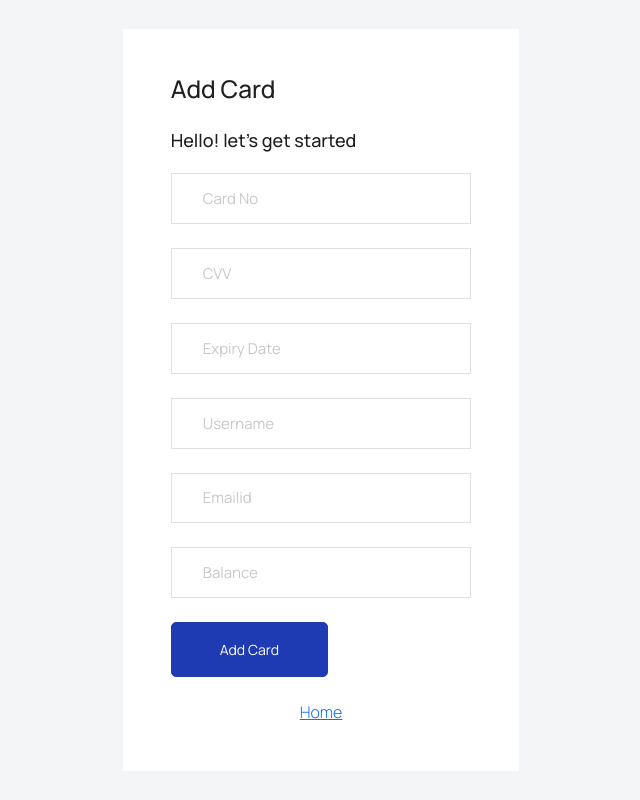
After one commit to lavsharmaa/ccl-mini-project, a Flask app: page /add_card in a window 1280 px wide. The commit adds this page. Shown: the whole page, without its empty margins (319-959 px from the left). Run offline with Flask 2, Linux system fonts and the light colour scheme; some libraries are stand-ins or nearby versions.

Commit message:
add card functionality

```diff
--- a/app.py
+++ b/app.py
@@ -25,10 +25,10 @@ device = '/dev/ttyACM0' #this will have to be changed to the serial port you are
 
 # azure database
 # Update connection string information
-host = "<host_name>"
-dbname = "<db_name>"
-user = "<user_name>"
-password = "<passowrd>"
+host = "cclproject.postgres.database.azure.com"
+dbname = "postgres"
+user = "cclproject@cclproject"
+password = "SmartCardSystem123"
 sslmode = "require"
 
 # Construct connection string
@@ -266,7 +266,7 @@ def store_signin():
         finally:
             # closing database connection.
             if (connection):
-                #cursor.close()
+                # cursor.close()
                 connection.close()
                 print("PostgreSQL connection is closed")
                 render_template("store/login/store_login.html")
@@ -284,6 +284,7 @@ def signup():
         emailid = request.form['emailid']
         dateofbirth = request.form['dateofbirth']
         password = request.form['password']
+        mobileno = request.form['mobileno']
 
         # try:
         # connection = psycopg2.connect(user="root",
@@ -298,9 +299,9 @@ def signup():
         cursor = connection.cursor()
 
         sql_insert_query = """INSERT INTO users(
-	username, firstname, lastname, emailid, dateofbirth, password)
-	VALUES (%s, %s, %s, %s, %s, %s);"""
-        record_to_insert = (username, firstname, lastname, emailid, dateofbirth, password)
+	username, firstname, lastname, emailid, mobileno, dateofbirth, password, OTP)
+	VALUES (%s, %s, %s, %s, %s, %s, %s, %s);"""
+        record_to_insert = (username, firstname, lastname, emailid, mobileno, dateofbirth, password, 'NULL')
         print(record_to_insert)
         cursor.execute(sql_insert_query, record_to_insert)
         connection.commit()
@@ -477,7 +478,7 @@ def make_payment():
         mobileno = "+91"+mobileno
         print("Mobile no=", mobileno)
         message = client.messages.create(
-                              messaging_service_sid='<message_sid>',
+                              messaging_service_sid='MGa9dd1f5cab1da2f0ec8b04f16446771f',
                               body=f'Your OTP is {random_str}',
                               to=f'{mobileno}'
                           )
@@ -562,6 +563,64 @@ def verify_otp():
             return "Wrong OTP"
     return render_template('payment/verify_otp.html')
 
+@app.route('/insert', methods = ['GET','POST'])
+def insert_card():
+    connection = psycopg2.connect(conn_string)
+    print("Connection established")
+
+    cursor = connection.cursor()
+
+    if request.method == "POST":
+        cardno = request.form['cardno']
+        cvv = request.form["cvv"]
+        expirydate = request.form["expirydate"]
+        username = request.form["username"]
+        emailid = request.form["emailid"]
+        balance = request.form["balance"]
+        card_entry = """INSERT INTO cards(cardno, cvv, expiry, username, emailid, balance,
+        active) VALUES(%s, %s, %s, %s, %s, %s, %s);"""
+        card_values = (cardno, cvv, expirydate, username, emailid, balance, True)
+        cursor.execute(card_entry, card_values)
+        print("Added successfully")
+        connection.commit()
+
+    return render_template('store/store_dashboard.html')
+
+@app.route('/add_card')
+def add_card():
+    return render_template('store/cards/add_card.html')
+
+@app.route('/load_balance')
+def load_balance():
+    return render_template('store/cards/load_balance.html')
+
+@app.route('/balance', methods = ['GET','POST'])
+def balance():
+    connection = psycopg2.connect(conn_string)
+    print("Connection established")
+
+    cursor = connection.cursor()
+
+    if request.method == "POST":
+        username = request.form['username']
+        amount = request.form["amount"]
+        perUsername = (username,)
+        # fetch the balance
+        fetch = """SELECT cards.balance, cards.username FROM cards WHERE username = %s;"""
+        cursor.execute(fetch, perUsername)
+        query = cursor.fetchone()
+        balance = query[0]
+        connection.commit()
+        print("Balance=", balance)
+        new_balance = balance + int(amount)
+        # add the balance
+        add_money = """ UPDATE cards
+                SET balance = %s
+                WHERE username = %s"""
+        cursor.execute(add_money, (new_balance, username))
+        connection.commit()
+        return render_template("store/store_dashboard.html")
+
 @app.route('/logout')
 def logout():
     session.pop('logged_in', None)
--- /dev/null
+++ b/templates/store/cards/add_card.html
@@ -0,0 +1,85 @@
+<!DOCTYPE html>
+<html lang="en">
+
+<head>
+  <!-- Required meta tags -->
+  <meta charset="utf-8">
+  <meta name="viewport" content="width=device-width, initial-scale=1, shrink-to-fit=no">
+  <title>Store | Add Card</title>
+  <!-- plugins:css -->
+  <link rel="stylesheet" type="text/css" href="{{ url_for('static', filename='newlogin/vendors/feather/feather.css') }}">
+  <link rel="stylesheet" type="text/css" href="{{ url_for('static', filename='newlogin/vendors/mdi/css/materialdesignicons.min.css') }}">
+  <link rel="stylesheet" type="text/css" href="{{ url_for('static', filename='newlogin/vendors/ti-icons/css/themify-icons.css') }}">
+  <link rel="stylesheet" type="text/css" href="{{ url_for('static', filename='newlogin/vendors/typicons/typicons.css') }}">
+  <link rel="stylesheet" type="text/css" href="{{ url_for('static', filename='newlogin/vendors/simple-line-icons/css/simple-line-icons.css') }}">
+  <link rel="stylesheet" type="text/css" href="{{ url_for('static', filename='newlogin/vendors/css/vendor.bundle.base.css') }}">
+  <!-- endinject -->
+  <!-- Plugin css for this page -->
+  <!-- End plugin css for this page -->
+  <!-- inject:css -->
+  <link rel="stylesheet" type="text/css" href="{{ url_for('static', filename='newlogin/css/vertical-layout-light/style.css') }}">
+  <!-- endinject -->
+  <link rel="shortcut icon" href="../../images/favicon.png" />
+</head>
+
+<body>
+  <div class="container-scroller">
+    <div class="container-fluid page-body-wrapper full-page-wrapper">
+      <div class="content-wrapper d-flex align-items-center auth px-0">
+        <div class="row w-100 mx-0">
+          <div class="col-lg-4 mx-auto">
+            <div class="auth-form-light text-left py-5 px-4 px-sm-5">
+              <h3>Add Card</h3>
+              <br>
+              <h4>Hello! let's get started</h4>
+              <form class="pt-3" action="/insert" method="post">
+                <div class="form-group">
+                  <input type="text" class="form-control form-control-lg" id="cardno" name="cardno" placeholder="Card No">
+                </div>
+                <div class="form-group">
+                  <input type="text" class="form-control form-control-lg" id="cvv" name="cvv" placeholder="CVV">
+                </div>
+                <div class="form-group">
+                    <input type="text" class="form-control form-control-lg" id="expirydate" name="expirydate" placeholder="Expiry Date">
+                  </div>
+                  <div class="form-group">
+                    <input type="text" class="form-control form-control-lg" id="username" name="username" placeholder="Username">
+                  </div>
+                  <div class="form-group">
+                    <input type="text" class="form-control form-control-lg" id="emailid" name="emailid" placeholder="Emailid">
+                  </div>
+                  <div class="form-group">
+                    <input type="text" class="form-control form-control-lg" id="balance" name="balance" placeholder="Balance">
+                  </div>
+                <div class="mt-3">
+                  <button class="btn btn-block btn-primary btn-lg font-weight-medium auth-form-btn" type="submit">Add Card</button>
+                </div>
+                <div class="text-center mt-4 fw-light">
+                  <a href="/store_dashboard" class="text-primary">Home</a>
+                </div>
+              </form>
+            </div>
+          </div>
+        </div>
+      </div>
+      <!-- content-wrapper ends -->
+    </div>
+    <!-- page-body-wrapper ends -->
+  </div>
+  <!-- container-scroller -->
+  <!-- plugins:js -->
+  <script type="text/javascript" src="{{url_for('static', filename='newlogin/vendors/js/vendor.bundle.base.js')}}"></script>
+  <!-- endinject -->
+  <!-- Plugin js for this page -->
+  <script type="text/javascript" src="{{url_for('static', filename='newlogin/vendors/bootstrap-datepicker/bootstrap-datepicker.min.js')}}"></script>
+  <!-- End plugin js for this page -->
+  <!-- inject:js -->
+  <script type="text/javascript" src="{{url_for('static', filename='newlogin/js/off-canvas.js')}}"></script>
+  <script type="text/javascript" src="{{url_for('static', filename='newlogin/js/hoverable-collapse.js')}}"></script>
+  <script type="text/javascript" src="{{url_for('static', filename='newlogin/js/template.js')}}"></script>
+  <script type="text/javascript" src="{{url_for('static', filename='newlogin/js/settings.js')}}"></script>
+  <script type="text/javascript" src="{{url_for('static', filename='newlogin/js/todolist.js')}}"></script>
+  <!-- endinject -->
+</body>
+
+</html>
```
Also changed, not shown: templates/store/cards/load_balance.html (added, +73 -0 lines), templates/store/store_dashboard.html (+10 -0 lines), 1 other file.
